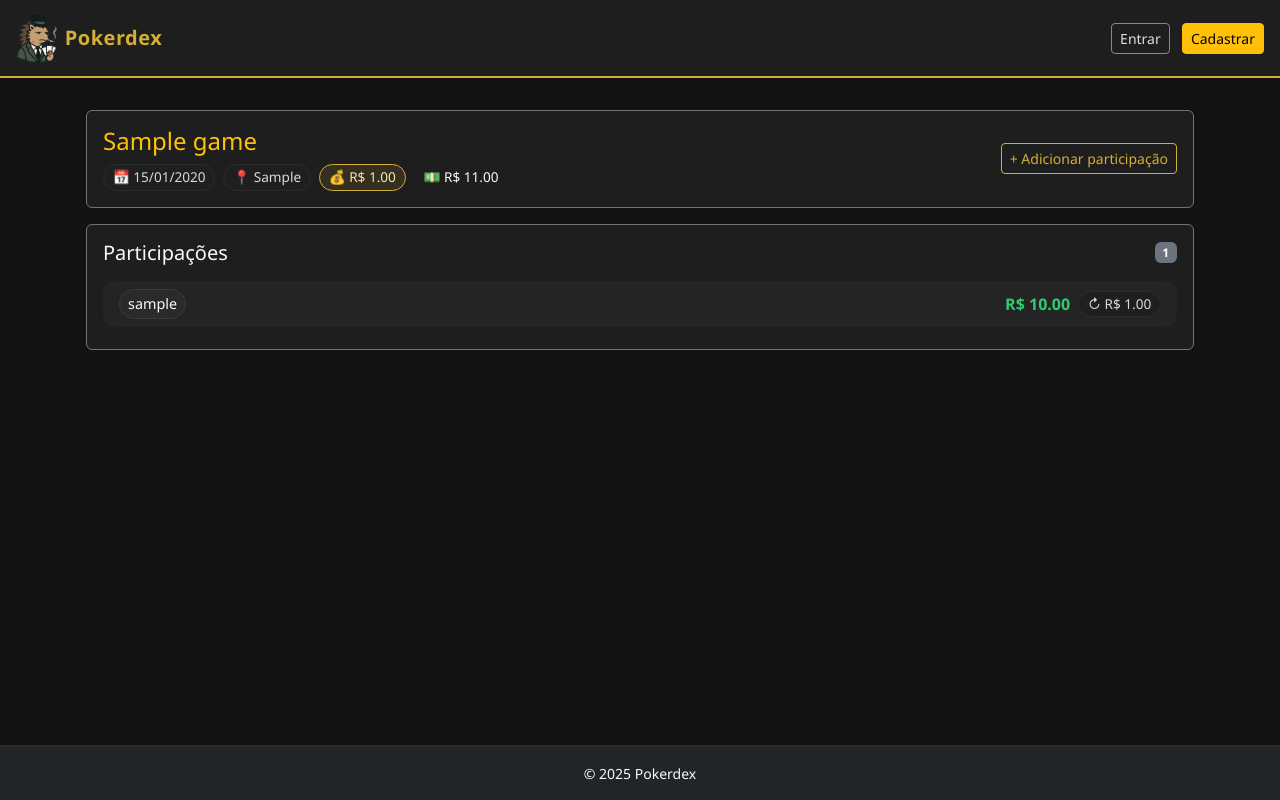
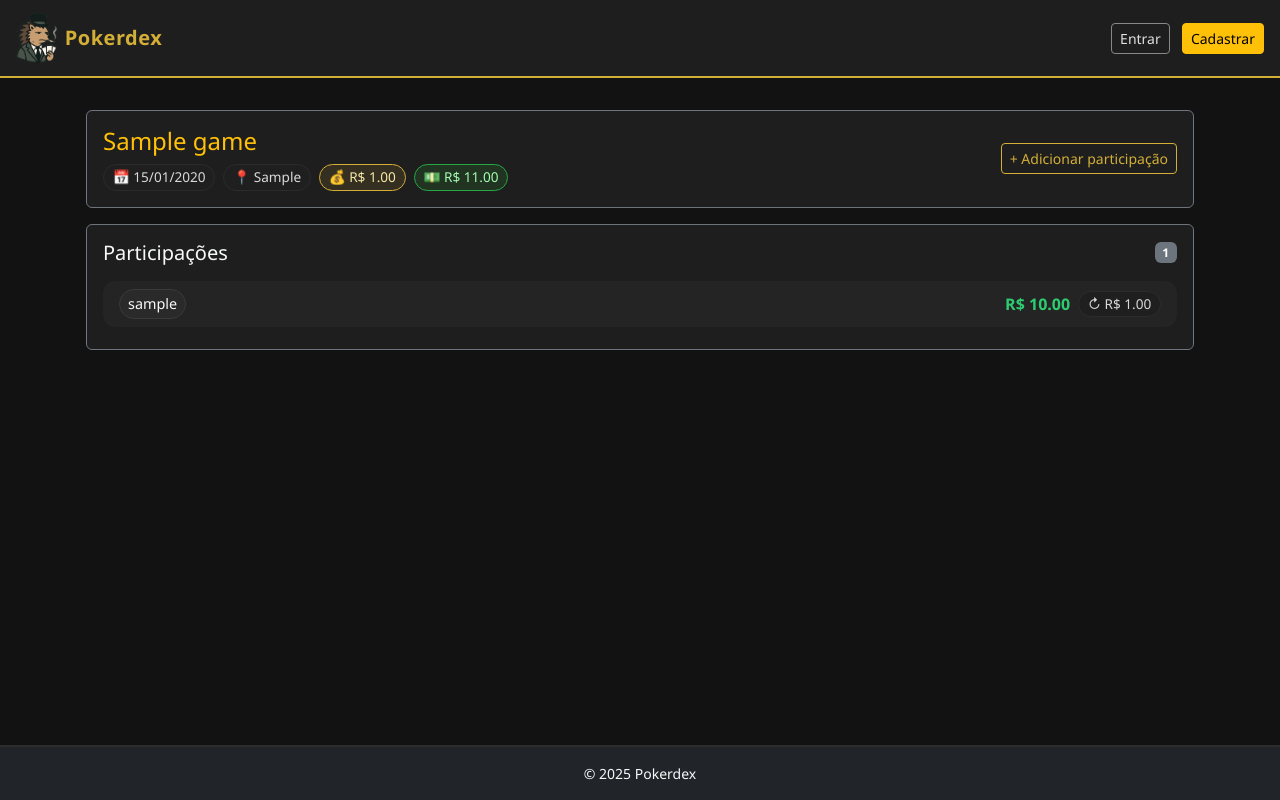
Before and after one commit to viniaraujo68/pokerdex-v2, a Django app: page /games/1/ in a window 1280 px wide. Run offline with Django 5.2, Linux system fonts and the light colour scheme; tables that the repository leaves empty hold one stand-in row (values such as "Sample post").

Commit message:
fix: css rules for rebuy chip

```diff
--- a/core/static/css/style.css
+++ b/core/static/css/style.css
@@ -9,6 +9,7 @@
   --gold: #d4af37;
   --gold-soft: rgba(212,175,55,.3);
   --gold-bg: rgba(212,175,55,.12);
+  --green-bg: rgba(55, 212, 63, 0.12);
   --danger: #c0392b;
   --danger-2:#e74c3c;
   --success:#2ecc71;
@@ -95,6 +96,7 @@ footer{ background:var(--panel); border-top:2px solid var(--border); color:#888;
 }
 .chip-neutral{ background:#1f1f1f; border-color:var(--border); color:#d9d9d9; }
 .chip-gold{ background:var(--gold-bg); border-color:var(--gold); color:#f5e6a8; }
+.chip-green { background: var(--green-bg); border-color: #28a745; color: #a4fcb1; }
 
 .player-pill{ background:#2a2a2a; border:1px solid #3a3a3a; padding:.2rem .5rem; border-radius:999px; font-size:.9rem; }
 .amount{ font-weight:600; }
```
